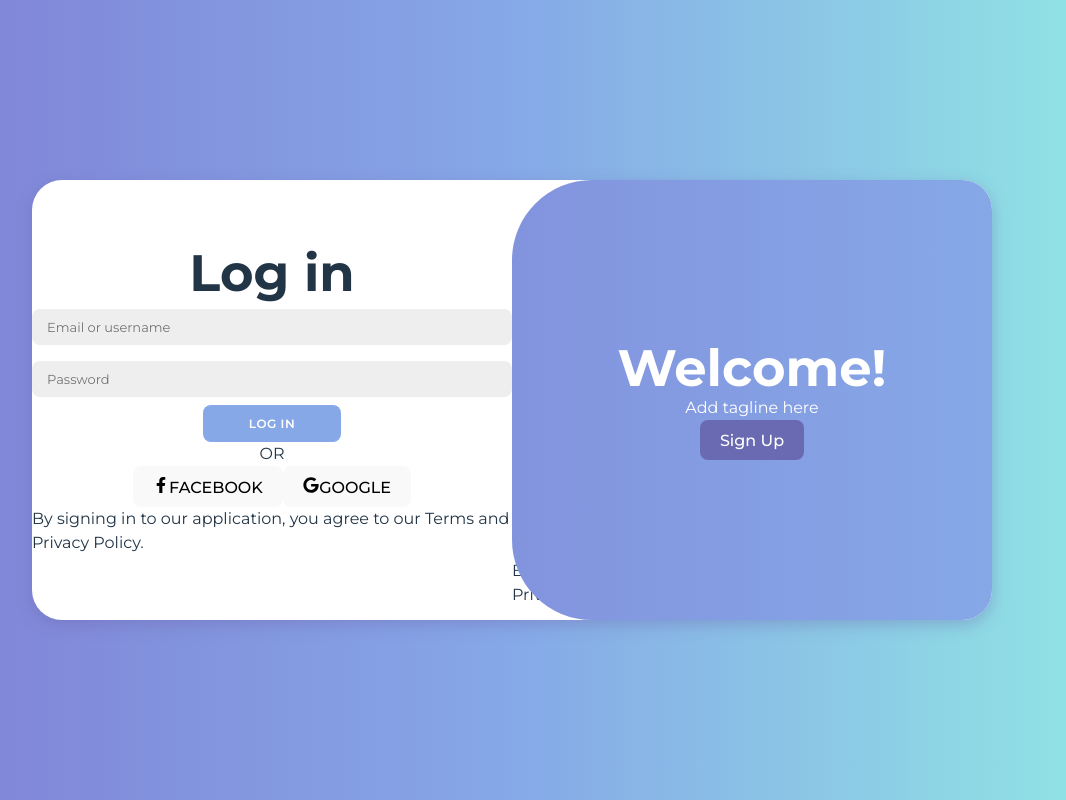
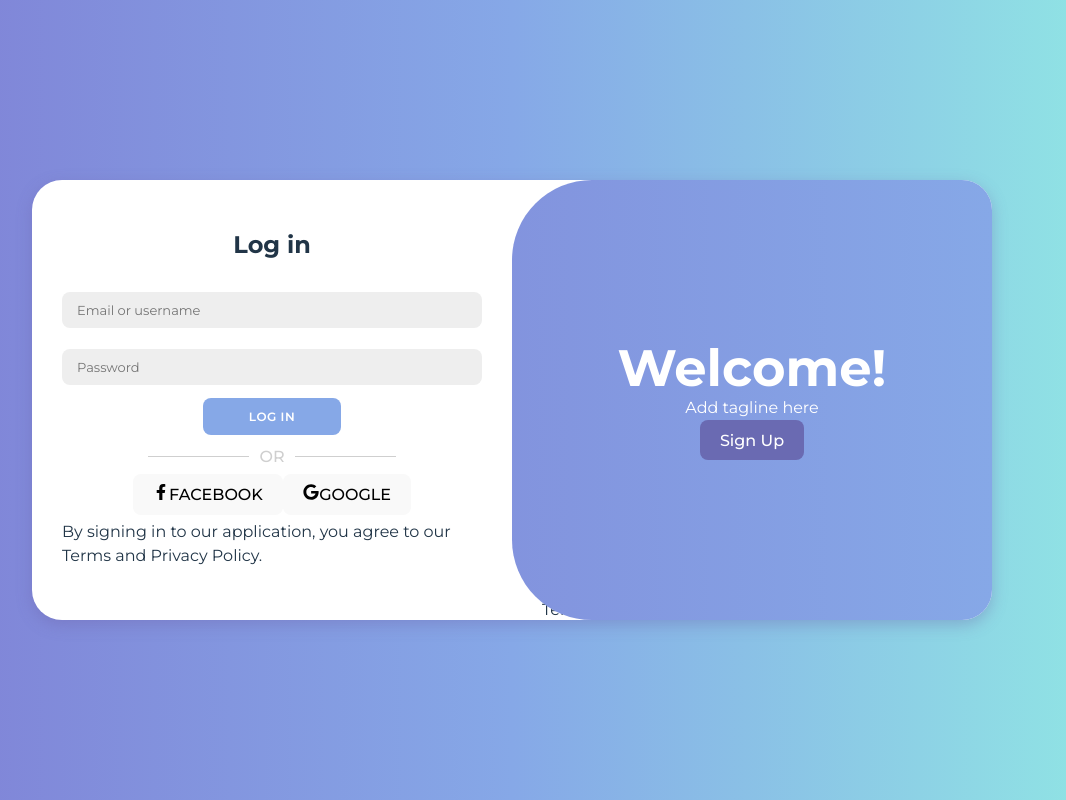
Before and after one commit to TalasiaCalderon/cop4331-large-project, a React (Vite) app in the folder frontend/: page / in a window 1280 px wide. Shown: the whole page, without its empty margins (128-1194 px from the left). Built offline with nearby package versions, Linux system fonts and the light colour scheme.

Commit message:
Added Form divider

```diff
--- a/frontend/src/components/Forms/LoginForm.tsx
+++ b/frontend/src/components/Forms/LoginForm.tsx
@@ -17,7 +17,9 @@ const LoginForm = () =>
                 <p className='form__error-status'></p>
             </form>
 
-            <p className='form__divider'> OR </p>
+            <p className="form__divider">
+                <span>OR</span>
+            </p>
 
             <div className="form__social-icons">
                 <button className="form__icon">
--- a/frontend/src/components/Forms/SignupForm.tsx
+++ b/frontend/src/components/Forms/SignupForm.tsx
@@ -23,7 +23,9 @@ const SignupForm = () =>
                 <p className='form__error-status'></p>
             </form>
 
-            <p className='form__divider'> OR </p>
+            <p className="form__divider">
+                <span>OR</span>
+            </p>
 
             <div className="form__social-icons">
                 <button className="form__icon">
--- a/frontend/src/components/Forms/forms.css
+++ b/frontend/src/components/Forms/forms.css
@@ -14,7 +14,6 @@ body {
     align-items: center;
     justify-content: center;
     flex-direction: column;
-    /* height: fit-content; */
 }
 
 .splash-page {
@@ -23,15 +22,22 @@ body {
     border-radius: 30px;
     box-shadow: 0 5px 15px rgba(105, 94, 167, 0.35);
     position: relative;
-    /* overflow: hidden; */
     width: 75vw;
     height: 55vh;
 }
 
 /* FORM STYLES */
 
+.form__header {
+    font-size: 24px;
+    margin-bottom: 20px;
+  }
+
 .splash-page__forms {
     display: flex;
+    justify-content: center;
+    align-items: center;
+    height: 100%;
 }
 
 
@@ -41,15 +47,18 @@ body {
     flex-direction: column;
     justify-content: center;
     align-items: center;
+    margin: 30px;
+    gap: 5px;
 }
 
 .form {
     display: flex;
     flex-direction: column;
+    justify-content: center;
     align-items: center;
-    justify-content: center;
-    width: 100%;
-
+    width: clamp(100%, 100%, 500px);
+    height: max-content;
+    gap: 5px;
 }
 
 .form__password-container {
@@ -89,7 +98,30 @@ button .hidden {
 }
 
 
+/* FORM DIVIDER STYLES */
+.form__divider {
+    font-size: 30px;
+    display: flex;
+    align-items: center;
+}
 
+.form__divider::before, .form__divider::after {
+    flex: 1;
+    content: '';
+    padding: 0.5px;
+    background-color: rgb(207, 207, 207);
+    width: 100px;
+}
+
+.form__divider span {
+    position: relative;
+    padding: 0 10px; /* Space around the "OR" */
+    color:rgb(207, 207, 207);
+    background-color: white; /* Match the background color of the form */
+    z-index: 1; /* Ensure the text is above the line */
+    font-size: 16px;
+    font-weight: 500;
+  }
 
 .splash-page.active .signup-form{
 
```
